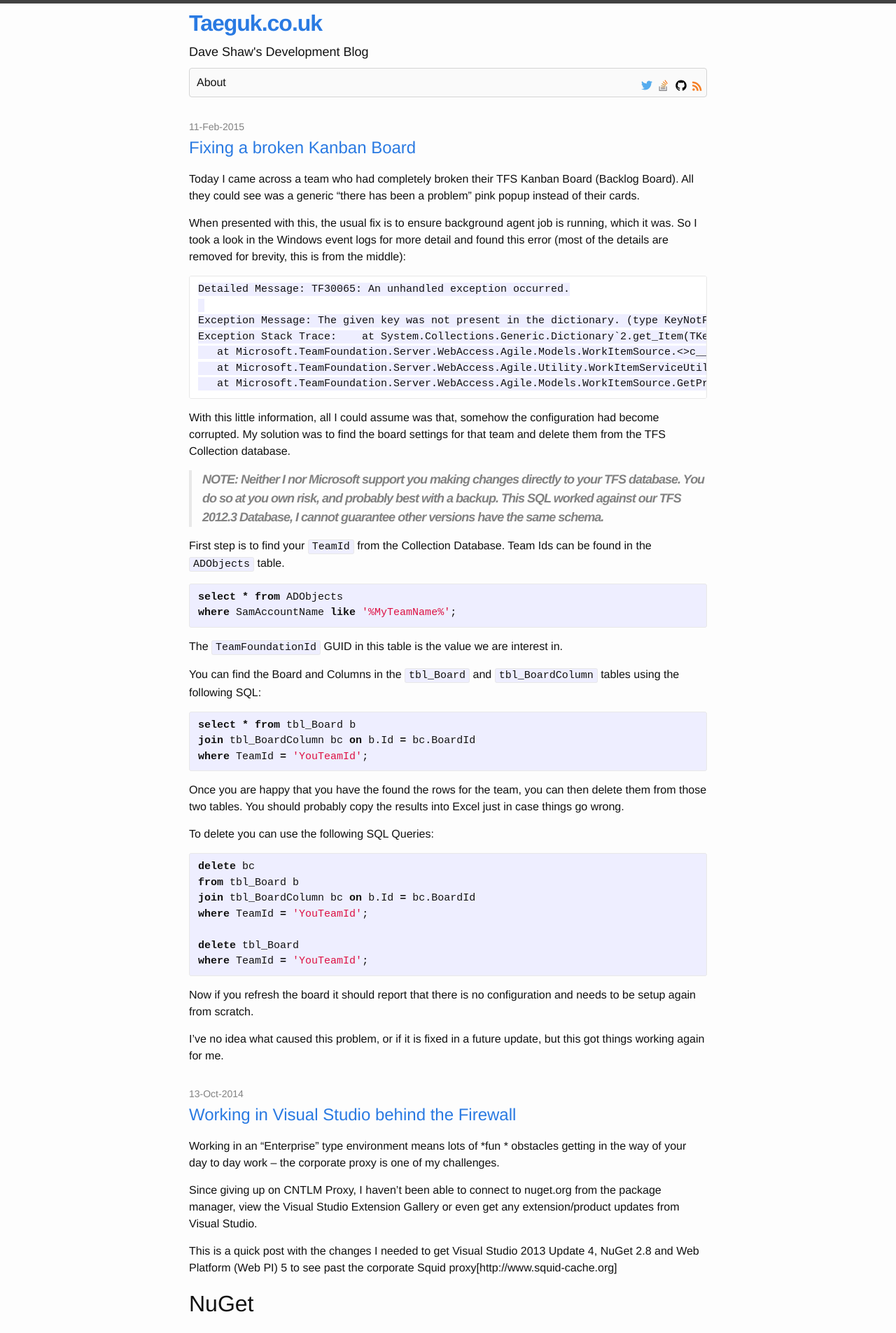
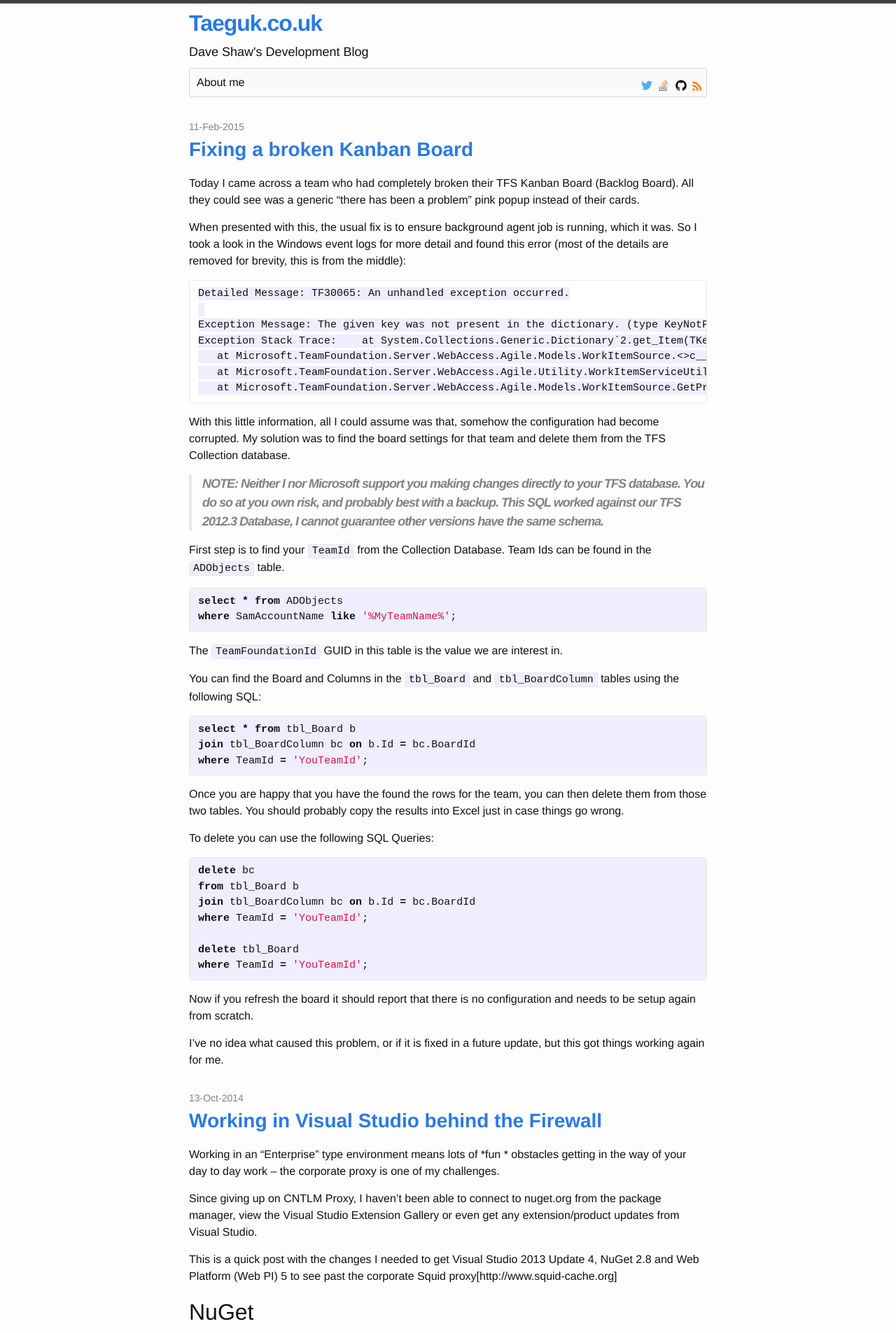
Before and after one commit to xdaDaveShaw/xdaDaveShaw.github.io, a Jekyll site: the page built from index.html, in a window 1280 px wide. Shown: the top 1905 px of the page at 70% size. Built offline with Jekyll 4.4.1, drawn with Linux system fonts in a browser that asks for light colours.

Commit message:
Improving style of Home page

```diff
--- a/_sass/_layout.scss
+++ b/_sass/_layout.scss
@@ -209,7 +209,8 @@
 
 .post-link {
     display: block;
-    font-size: 24px;
+    font-size: 28px;
+    font-weight: bold;
 }
 
 
--- a/about.md
+++ b/about.md
@@ -1,6 +1,6 @@
 ---
 layout: page
-title: About
+title: About me
 permalink: /about/
 ---
 
```
